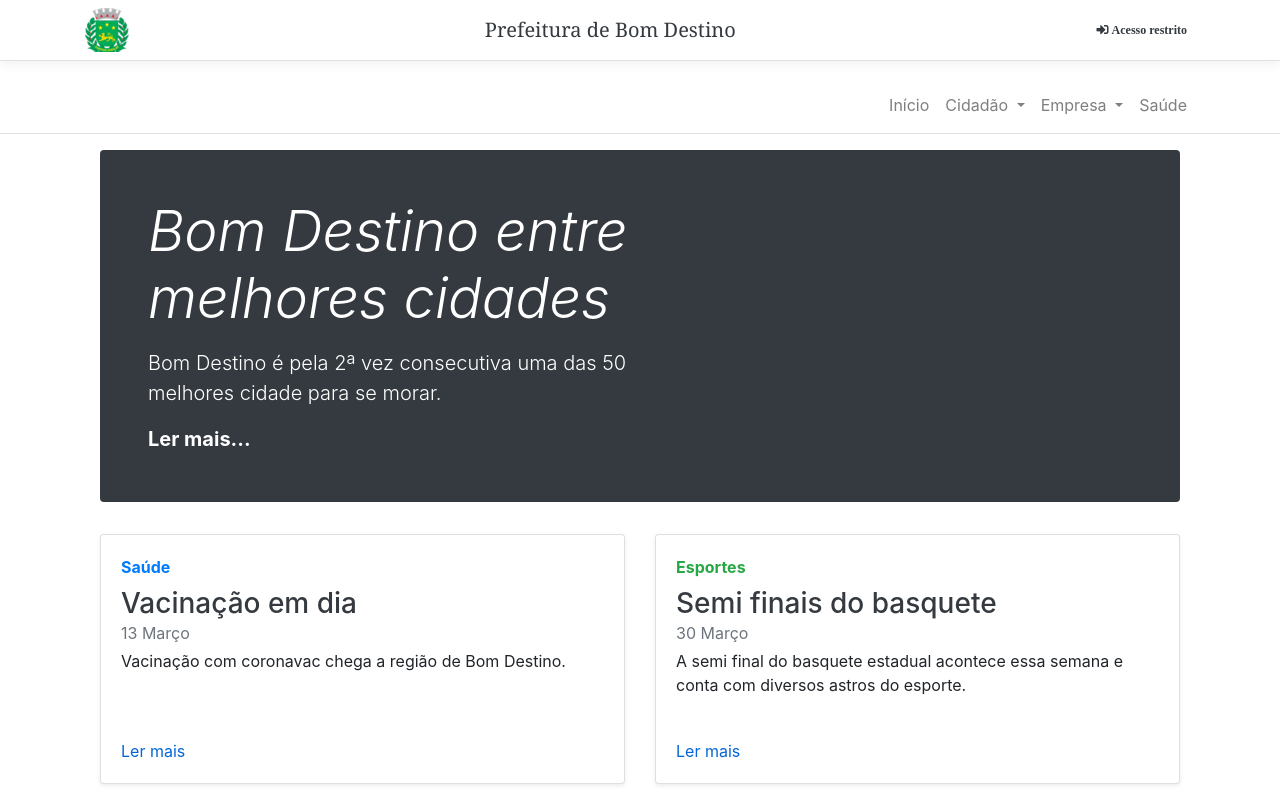
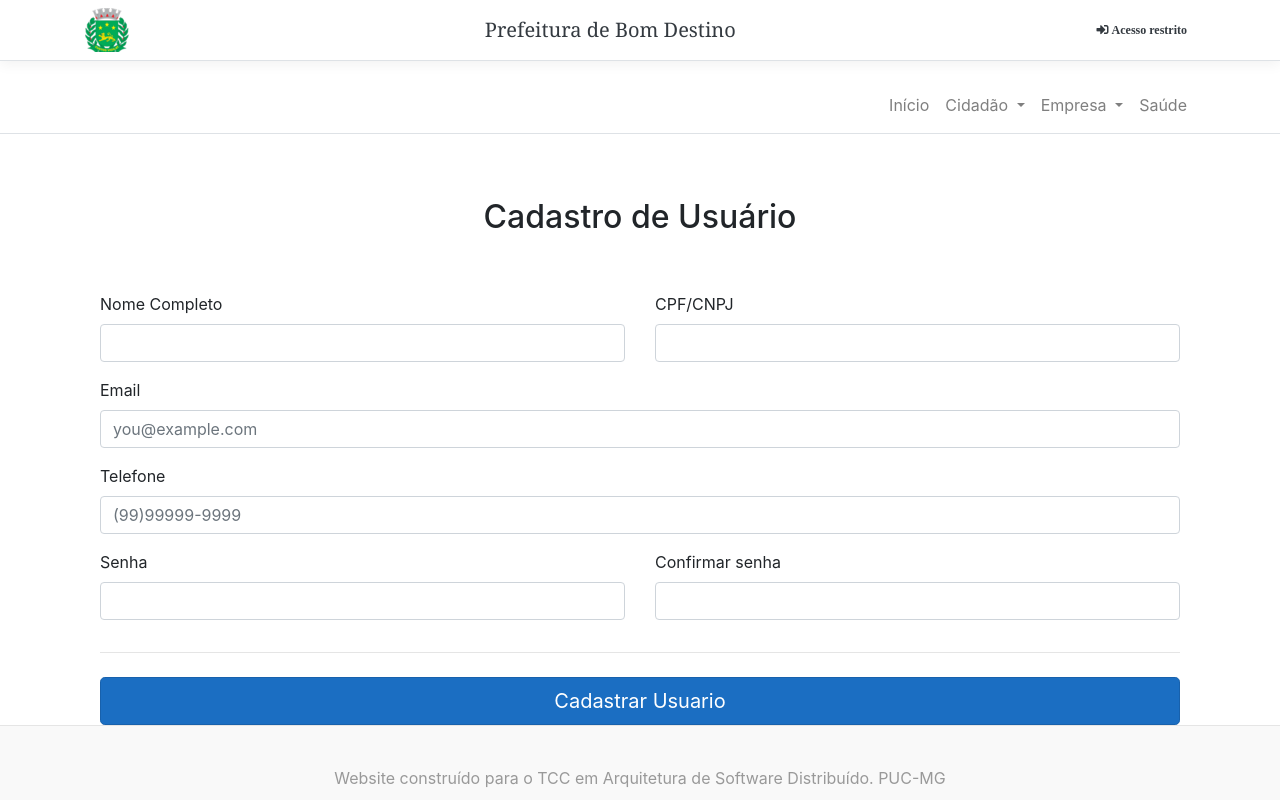
Before and after one commit to vittoriazago/tcc-prefeitura-front, an Angular app: page /cadastro in a window 1280 px wide. Before the commit this address led to /. Shown: the top 800 px of the page. Built offline with nearby package versions, Linux system fonts and the light colour scheme; no server answers.

Commit message:
Componente usuario cadastro

```diff
--- a/src/app/app.module.ts
+++ b/src/app/app.module.ts
@@ -17,6 +17,7 @@ import { AutenticacaoComponent } from './pages/autenticacao/autenticacao.compone
 import { IptuConsultaComponent } from './pages/iptu/iptu-consulta/iptu-consulta.component';
 import { MgepComponent } from './pages/mgep/mgep.component';
 import { AuthGuardService } from './core/services/auth-guard.service';
+import { UsuarioModule } from './pages/usuario/usuario.module';
 
 @NgModule({
   declarations: [
@@ -36,6 +37,7 @@ import { AuthGuardService } from './core/services/auth-guard.service';
     ReactiveFormsModule,
     CommonModule,
     BlogModule,
+    UsuarioModule,
     FontAwesomeModule,
     RouterModule.forRoot([
       {
@@ -53,6 +55,10 @@ import { AuthGuardService } from './core/services/auth-guard.service';
       {
         path: 'blog',
         loadChildren: () => import('./pages/blog/blog.module').then(m => m.BlogModule),
+      },
+      {
+        path: 'usuario',
+        loadChildren: () => import('./pages/usuario/usuario.module').then(m => m.UsuarioModule),
       },
       {
         path: 'iptu',
--- a/src/app/pages/autenticacao/autenticacao.component.html
+++ b/src/app/pages/autenticacao/autenticacao.component.html
@@ -10,10 +10,10 @@
     </label>
   </div>
   <button class="btn btn-lg btn-primary btn-block" (click)="login()">Fazer login</button>
+  <a [routerLink]="['/usuario/cadastro']">Ainda não possui um cadastro? Clique aqui.</a>
 </form>
 <div *ngIf="isLoggedIn()" >
   Você já está logado.
-
   <button class="btn btn-sm-3 btn-primary btn-block" (click)="logout()">Fazer logout</button>
   <p></p>
   <p></p>
--- a/src/app/pages/mgep/mgep.component.css
+++ b/src/app/pages/mgep/mgep.component.css
@@ -0,0 +1,3 @@
+.container {
+    max-width: auto !important;
+}
--- /dev/null
+++ b/src/app/pages/usuario/usuario-cadastro/usuario-cadastro.component.css
@@ -0,0 +1,59 @@
+/* stylelint-disable selector-list-comma-newline-after */
+
+
+.card-img-right {
+  height: 100%;
+  border-radius: 0 3px 3px 0;
+}
+
+.flex-auto {
+  -ms-flex: 0 0 auto;
+  flex: 0 0 auto;
+}
+
+.h-250 { height: 250px; }
+@media (min-width: 768px) {
+  .h-md-250 { height: 250px; }
+}
+
+/*
+ * Blog name and description
+ */
+.blog-title {
+  margin-bottom: 0;
+  font-size: 2rem;
+  font-weight: 400;
+}
+.blog-description {
+  font-size: 1.1rem;
+  color: #999;
+}
+
+@media (min-width: 40em) {
+  .blog-title {
+    font-size: 3.5rem;
+  }
+}
+
+/* Pagination */
+.blog-pagination {
+  margin-bottom: 4rem;
+}
+.blog-pagination > .btn {
+  border-radius: 2rem;
+}
+
+/*
+ * Blog posts
+ */
+.blog-post {
+  margin-bottom: 4rem;
+}
+.blog-post-title {
+  margin-bottom: .25rem;
+  font-size: 2.5rem;
+}
+.blog-post-meta {
+  margin-bottom: 1.25rem;
+  color: #999;
+}
--- /dev/null
+++ b/src/app/pages/usuario/usuario-cadastro/usuario-cadastro.component.html
@@ -0,0 +1,63 @@
+
+<div class="container">
+  <div class="py-5 text-center">
+    <h2>Cadastro de Usuário</h2>
+  </div>
+
+  <div >
+   <form [formGroup]="cadastroUsuarioForm" (ngSubmit)="cadastrarUsuario()" class="formContent">
+     <div class="row">
+       <div class="col-md-6 mb-3">
+         <label for="name">Nome Completo</label>
+         <input type="text" class="form-control" formControlName="nome" id="name" placeholder="" value="" required>
+         <div class="invalid-feedback">
+           Nome completo é obrigatório
+         </div>
+       </div>
+       <div class="col-md-6 mb-3">
+         <label for="document">CPF/CNPJ</label>
+         <input type="text" class="form-control" formControlName="documento" id="document" placeholder="" value="" required>
+         <div class="invalid-feedback">
+           CPFCNPJ é obrigatório
+         </div>
+       </div>
+     </div>
+
+     <div class="mb-3">
+       <label for="email">Email</label>
+       <input type="email" class="form-control" formControlName="email" id="email" placeholder="you@example.com" required>
+       <div class="invalid-feedback">
+         Email é obrigatório
+       </div>
+     </div>
+
+     <div class="mb-3">
+       <label for="telefone">Telefone</label>
+       <input type="text" class="form-control" formControlName="telefone" id="telefone" placeholder="(99)99999-9999" required>
+       <div class="invalid-feedback">
+         Telefone é obrigatório
+       </div>
+     </div>
+
+     <div class="row">
+      <div class="col-md-6 mb-3">
+        <label for="password">Senha</label>
+        <input type="password" class="form-control" formControlName="senha" id="password" placeholder="" value="" required>
+        <div class="invalid-feedback">
+          Senha é obrigatório
+        </div>
+      </div>
+      <div class="col-md-6 mb-3">
+        <label for="password2">Confirmar senha</label>
+        <input type="password" class="form-control" id="password2" placeholder="" value="" required>
+        <div class="invalid-feedback">
+          Confirmação de senha é obrigatório
+        </div>
+      </div>
+    </div>
+
+     <hr class="mb-4">
+     <button class="btn btn-primary btn-lg btn-block" type="submit">Cadastrar Usuario</button>
+   </form>
+  </div>
+</div>
--- /dev/null
+++ b/src/app/pages/usuario/usuario-cadastro/usuario-cadastro.component.ts
@@ -0,0 +1,64 @@
+import { Component, OnInit } from '@angular/core';
+import { FormBuilder, FormGroup, Validators } from '@angular/forms';
+import { Router } from '@angular/router';
+import { UsuarioCadastroModel } from 'src/app/shared/models/usuario-cadastro.model';
+import { PrefeituraService } from 'src/app/shared/prefeitura.service';
+
+@Component({
+  selector: 'app-usuario-cadastro',
+  templateUrl: './usuario-cadastro.component.html',
+  styleUrls: ['./usuario-cadastro.component.css']
+})
+export class UsuarioCadastroComponent implements OnInit {
+
+  cadastroUsuarioForm: FormGroup;
+  returnUrl = 'login';
+
+  constructor(
+    private formBuilder: FormBuilder,
+    private router: Router,
+    private prefeituraService: PrefeituraService
+  ) { }
+
+  ngOnInit() {
+
+    this.cadastroUsuarioForm = this.formBuilder.group({
+      email: ['', [Validators.required, Validators.email]],
+      nome: ['', [Validators.required]],
+      senha: ['', [Validators.required]],
+      documento: ['', [Validators.required]],
+      telefone: ['', []]
+    });
+  }
+  get f() {
+    return this.cadastroUsuarioForm.controls;
+  }
+
+  cadastrarUsuario() {
+    if (this.cadastroUsuarioForm.invalid) {
+      return;
+    }
+
+    const bodyCadastroUsuario: UsuarioCadastroModel = {
+      Nome: this.f.nome.value,
+      Documento: this.f.documento.value,
+      Email: this.f.email.value,
+      Senha: this.f.senha.value,
+    };
+    // this.loaderService.startLoader('global');
+    this.prefeituraService.postUsuario(bodyCadastroUsuario)
+      .pipe(
+        //finalize(() => this.loaderService.stopLoader('global'))
+      )
+      .subscribe(
+        () => {
+          // toastr.success('E-mail para recuperar senha foi enviado.', 'Esqueci Senha');
+          this.router.navigate([this.returnUrl]);
+        },
+        () =>
+          console.log('Erro')
+    // toastr.error('Error ao tentar recuperar senha.', 'Esqueci Senha');
+    );
+  }
+
+}
--- /dev/null
+++ b/src/app/shared/models/usuario-cadastro.model.ts
@@ -0,0 +1,6 @@
+export class UsuarioCadastroModel {
+  public Nome: string;
+  public Email: string;
+  public Documento: string;
+  public Senha: string;
+  }
--- a/src/app/shared/prefeitura.service.ts
+++ b/src/app/shared/prefeitura.service.ts
@@ -3,17 +3,22 @@ import { Injectable } from '@angular/core';
 import { HttpClient } from '@angular/common/http';
 import { NoticiaModel } from './models/noticia.model';
 import { Observable } from 'rxjs';
+import { UsuarioCadastroModel } from './models/usuario-cadastro.model';
 
 @Injectable({
   providedIn: 'root'
 })
 export class PrefeituraService {
-  //todo: move to enviroment
-  baseUrl: string = "https://prefeitura-geral-api.herokuapp.com/";
+  // todo: move to enviroment
+  baseUrl = 'https://prefeitura-geral-api.herokuapp.com/';
 
   constructor(
     private httpClient: HttpClient
   ) {
+  }
+
+  postUsuario(bodyCadastroUsuario: UsuarioCadastroModel) {
+    return this.httpClient.post(`${this.baseUrl}api/usuario`, bodyCadastroUsuario);
   }
 
   pesquisaNoticias(numeroPagina: number, tamanhoPagina: number, data: string): Observable<NoticiaModel[]> {
```
Also changed, not shown: src/app/pages/usuario/usuario.module.ts (added, +24 -0 lines).
